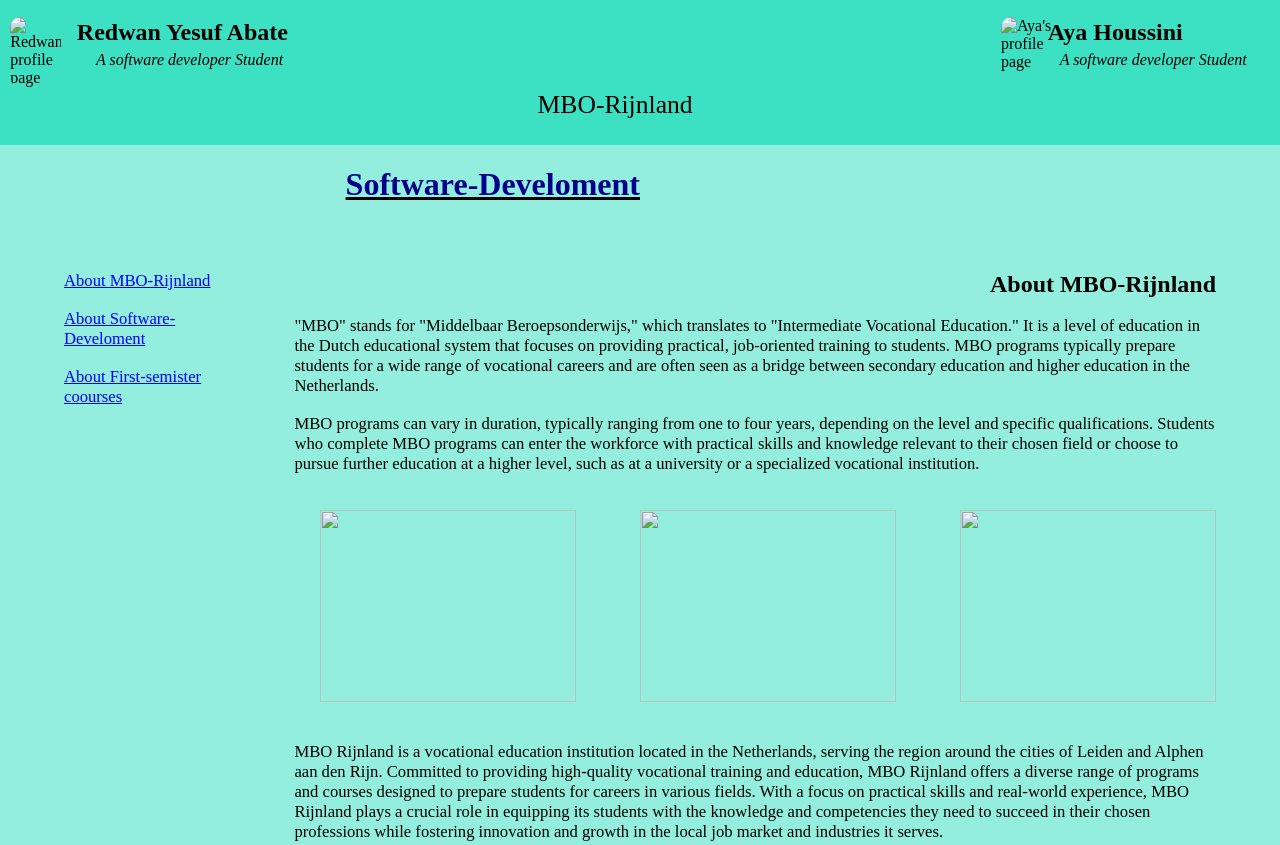
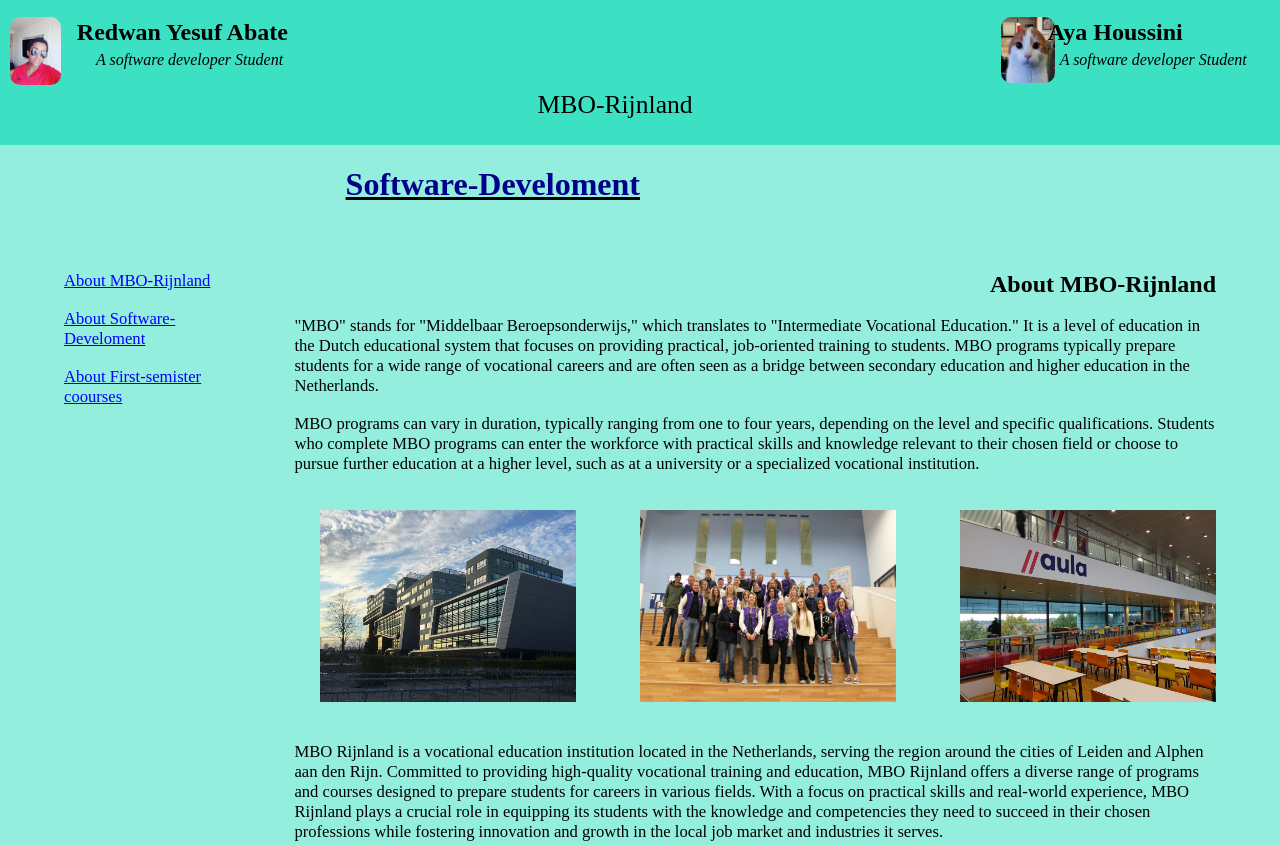
Before and after one commit to redwanabate/Redwan-yesuf, a plain HTML site: page Index.html in a window 1280 px wide. Shown: the top 845 px of the page. Drawn offline with nearby package versions, Linux system fonts and the light colour scheme.

Commit message:
Update Index.html

```diff
--- a/Index.html
+++ b/Index.html
@@ -13,12 +13,12 @@
          <header>
             <section>
                 <article>
-                    <img id="profile" src="Images/image.jpg" alt="Redwan's profile page">
+                    <img id="profile" src="image.jpg" alt="Redwan's profile page">
                     <h2 id="h2">Redwan Yesuf Abate</h2>
                     <p id="parag"> A software developer Student</p>
                 </article>
                 <article>
-                    <img id="profile2" src="Images/Aya-img.png" alt="Aya's profile page">
+                    <img id="profile2" src="Aya-img.png" alt="Aya's profile page">
                     <h2 id="h22">Aya Houssini</h2>
                     <p id="parag2"> A software developer Student</p>
                 </article>
@@ -39,9 +39,9 @@
                     <p>"MBO" stands for "Middelbaar Beroepsonderwijs," which translates to "Intermediate Vocational Education." It is a level of education in the Dutch educational system that focuses on providing practical, job-oriented training to students. MBO programs typically prepare students for a wide range of vocational careers and are often seen as a bridge between secondary education and higher education in the Netherlands.</p><br>
                     <p>MBO programs can vary in duration, typically ranging from one to four years, depending on the level and specific qualifications. Students who complete MBO programs can enter the workforce with practical skills and knowledge relevant to their chosen field or choose to pursue further education at a higher level, such as at a university or a specialized vocational institution.</p><br><br>
                     <section class="img-box">
-                        <article><img src="Images/mbo-building.jpg" class="img1"></article>
-                        <article><img src="Images/mbo-students.jpg" class="img1"></article>
-                        <article><img src="Images/mbo-aula.jpg" class="img1"></article>
+                        <article><img src="mbo-building.jpg" class="img1"></article>
+                        <article><img src="mbo-students.jpg" class="img1"></article>
+                        <article><img src="mbo-aula.jpg" class="img1"></article>
                     </section><br><br>
                     <p id="titel2">MBO Rijnland is a vocational education institution located in the Netherlands, serving the region around the cities of Leiden and Alphen aan den Rijn. Committed to providing high-quality vocational training and education, MBO Rijnland offers a diverse range of programs and courses designed to prepare students for careers in various fields. With a focus on practical skills and real-world experience, MBO Rijnland plays a crucial role in equipping its students with the knowledge and competencies they need to succeed in their chosen professions while fostering innovation and growth in the local job market and industries it serves.</p><br>
                     <p>MBO Rijnland also offers a software development course, which I’m currently sly studying and this course equips students with the skills and knowledge needed for a career in the dynamic field of software development. During this comprehensive program, students delve into a wide array of subjects essential for modern software development.</p><br>
@@ -70,9 +70,9 @@
                             <li><p><span>Security:</span> Awareness of cybersecurity principles to protect software from vulnerabilities and threats.</p></li>
                         </ul><br>
                     <section class="img-box">
-                        <article><img src="Images/Soft-dev.jpg" class="img1"></article>
-                        <article><img src="Images/Modern-Soft.jpg" class="img1"></article>
-                        <article id="titel3"><img src="Images/prog.jpg" class="img1"></article>
+                        <article><img src="Soft-dev.jpg" class="img1"></article>
+                        <article><img src="Modern-Soft.jpg" class="img1"></article>
+                        <article id="titel3"><img src="prog.jpg" class="img1"></article>
                     </section><br><br>
                 </article>
             </section>
```
